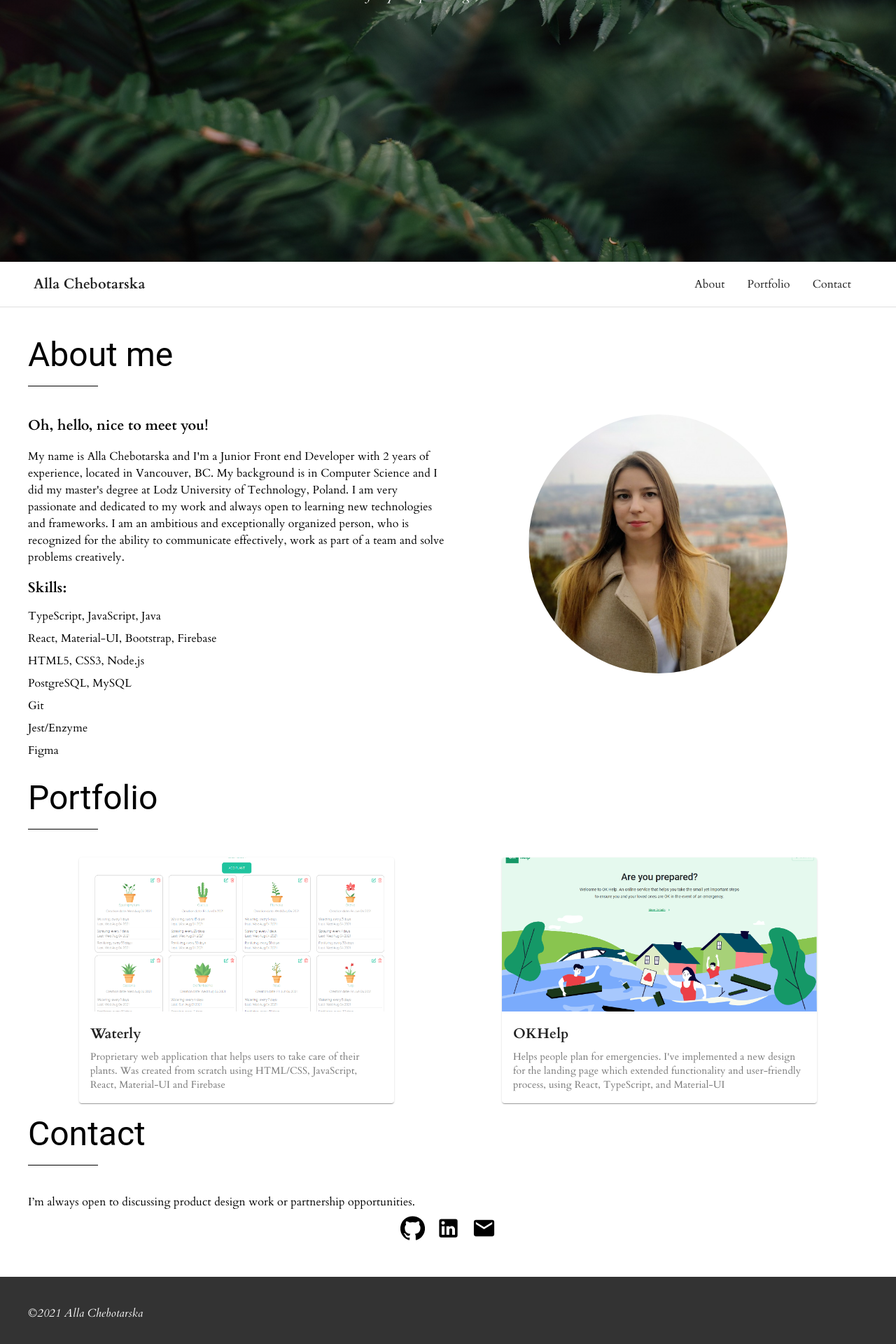
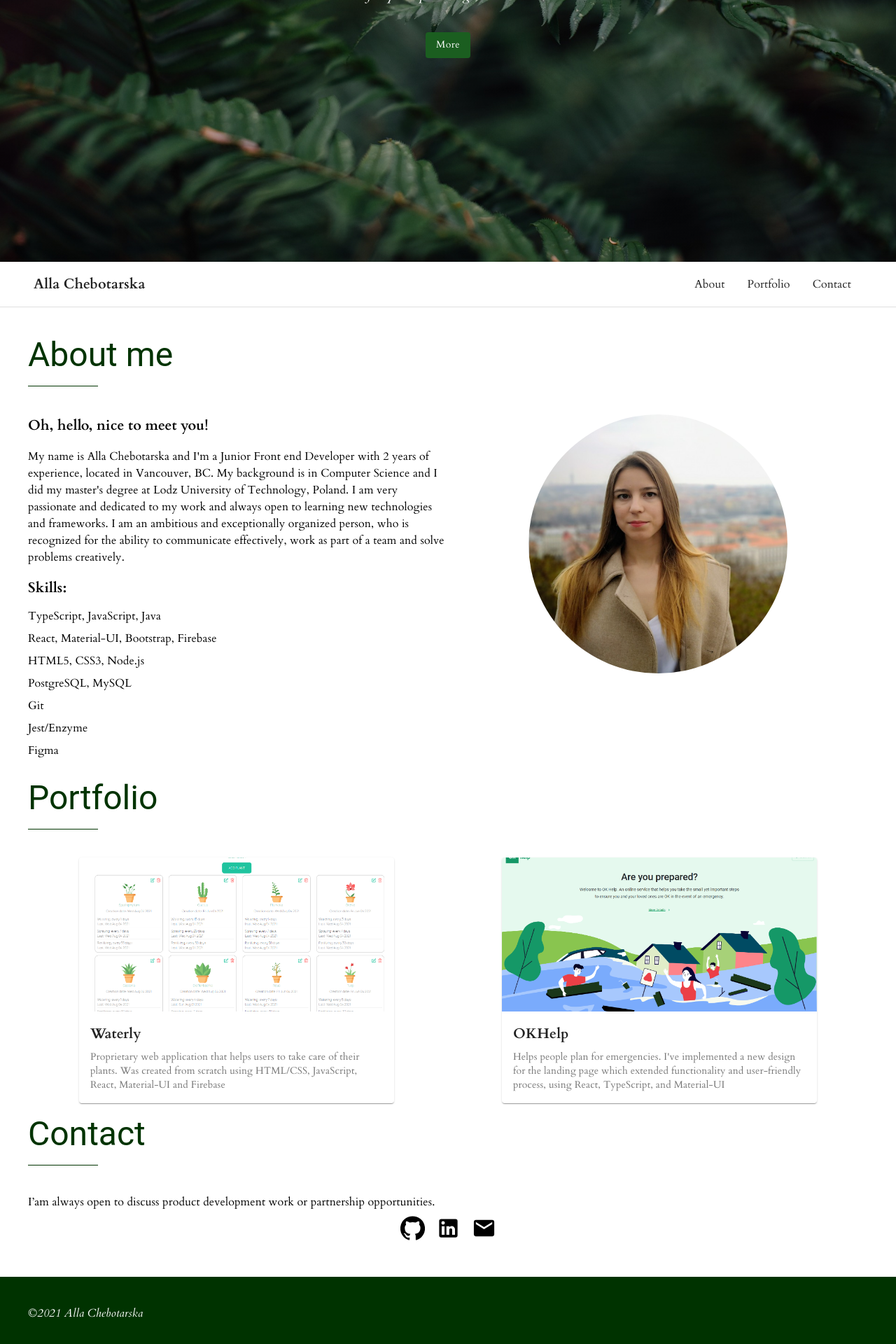
Before and after one commit to alla-chebotarska/portfolio, a React (Create React App) app: page / in a window 1280 px wide. Shown: the part 426-2346 px from the top of the page at 70% size. Built offline with nearby package versions, Linux system fonts and the light colour scheme.

Commit message:
Added button that allows to navigate for more information

```diff
--- a/src/components/Banner/Banner.tsx
+++ b/src/components/Banner/Banner.tsx
@@ -1,5 +1,6 @@
-import { Box } from "@material-ui/core";
+import { Box, Button } from "@material-ui/core";
 import { makeStyles, Theme } from "@material-ui/core/styles";
+import { Link as Scrolling } from "react-scroll";
 import Image from "../../img/banner_color.jpg";
 
 const useStyles = makeStyles((theme: Theme) => ({
@@ -33,6 +34,15 @@ const useStyles = makeStyles((theme: Theme) => ({
     fontFamily: ["Montserrat", "sans-serif"].join(","),
     textTransform: "uppercase",
   },
+  bannerButton: {
+    backgroundColor: theme.palette.primary.main,
+    color: "white",
+    fontFamily: ["Cardo", "Times New Roman", "sans-serif"].join(","),
+    textTransform: "capitalize",
+    "&:hover": {
+      backgroundColor: theme.palette.primary.dark,
+    },
+  },
 }));
 
 export default function Banner() {
@@ -53,6 +63,12 @@ export default function Banner() {
         <span className={classes.bannerTextItalic}>
           I code beautifully simple things, and I love what I do
         </span>
+        <br />
+        <br />
+        <br />
+        <Scrolling color="textPrimary" to="navigation" spy={true} smooth={true}>
+          <Button className={classes.bannerButton}>More</Button>
+        </Scrolling>
       </Box>
     </Box>
   );
--- a/src/components/Contact/Contact.tsx
+++ b/src/components/Contact/Contact.tsx
@@ -2,7 +2,7 @@ import { Box, Grid, Link, Typography } from "@material-ui/core";
 import { makeStyles, Theme } from "@material-ui/core/styles";
 import GitHubIcon from "@material-ui/icons/GitHub";
 import LinkedInIcon from "@material-ui/icons/LinkedIn";
-import EmailIcon from '@material-ui/icons/Email';
+import EmailIcon from "@material-ui/icons/Email";
 import React from "react";
 
 const useStyles = makeStyles((theme: Theme) => ({
@@ -36,7 +36,7 @@ export default function Contact() {
   return (
     <>
       <Typography>
-        I’m always open to discussing product design work or partnership
+        I’am always open to discuss product development work or partnership
         opportunities.
       </Typography>
       <Grid container>
--- a/src/components/Footer/Footer.tsx
+++ b/src/components/Footer/Footer.tsx
@@ -1,23 +1,25 @@
-import React from 'react';
+import React from "react";
 import { makeStyles, Theme } from "@material-ui/core/styles";
 import { Box, Typography } from "@material-ui/core";
 
 const useStyles = makeStyles((theme: Theme) => ({
   footerContainer: {
-        backgroundColor: theme.palette.primary.main,
+    backgroundColor: theme.palette.primary.dark,
     padding: theme.spacing(5),
     fontStyle: "italic",
   },
   footerTypography: {
     color: "white",
-    }
+  },
 }));
 
 export default function Footer() {
   const classes = useStyles();
   return (
     <Box className={classes.footerContainer}>
-            <Typography variant="body1" className={classes.footerTypography}>&copy;2021 Alla Chebotarska</Typography>
+      <Typography variant="body1" className={classes.footerTypography}>
+        &copy;2021 Alla Chebotarska
+      </Typography>
     </Box>
-    )
+  );
 }
--- a/src/components/LandingPage/LandingPage.tsx
+++ b/src/components/LandingPage/LandingPage.tsx
@@ -1,8 +1,5 @@
 import { Box, Container } from "@material-ui/core";
-import {
-  makeStyles,
-  Theme
-} from "@material-ui/core/styles";
+import { makeStyles, Theme } from "@material-ui/core/styles";
 import About from "../About/About";
 import Banner from "../Banner/Banner";
 import Contact from "../Contact/Contact";
@@ -22,7 +19,9 @@ export default function LandingPage() {
   return (
     <>
       <Banner />
-      <Navigation />
+      <Box id="navigation">
+        <Navigation />
+      </Box>
       <Container
         maxWidth={false}
         disableGutters
--- a/src/components/Navigation/Navigation.tsx
+++ b/src/components/Navigation/Navigation.tsx
@@ -9,7 +9,6 @@ import {
 import AppBar from "@material-ui/core/AppBar";
 import { makeStyles, Theme } from "@material-ui/core/styles";
 import Toolbar from "@material-ui/core/Toolbar";
-import React from "react";
 import { Link as Scrolling } from "react-scroll";
 
 const useStyles = makeStyles((theme: Theme) => ({
--- a/src/components/SectionHeader/SectionHeader.tsx
+++ b/src/components/SectionHeader/SectionHeader.tsx
@@ -2,7 +2,7 @@ import { Typography } from "@material-ui/core";
 import { makeStyles, Theme } from "@material-ui/core/styles";
 
 const useStyles = makeStyles((theme: Theme) => ({
-    sectionHeader: {
+  sectionHeader: {
     marginBottom: theme.spacing(5),
     "&::after": {
       content: '" "',
@@ -10,13 +10,13 @@ const useStyles = makeStyles((theme: Theme) => ({
       width: 100,
       height: 1,
       margin: theme.spacing(2, 0),
-      backgroundColor: "black",
+      backgroundColor: theme.palette.primary.dark,
     },
   },
 }));
 
 interface ITitle {
-    text: string;
+  text: string;
 }
 
 export default function SectionHeader(props: ITitle) {
--- a/src/themes/theme.tsx
+++ b/src/themes/theme.tsx
@@ -3,10 +3,15 @@ import { createTheme } from "@material-ui/core";
 export const theme = createTheme({
     palette: {
       primary: {
-        main: "#333333",
+        main: "#1b5e20",
+        dark: "#003300",
+        light: "#4c8c4a",
       },
     },
     typography: {
+      h3: {
+        color: "#003300",
+      },
       h6: {
         fontFamily: ["Cardo", "Times New Roman", "sans-serif"].join(","),
         fontWeight: 600,
```
Lines whose indentation alone changed are shown as unchanged.
